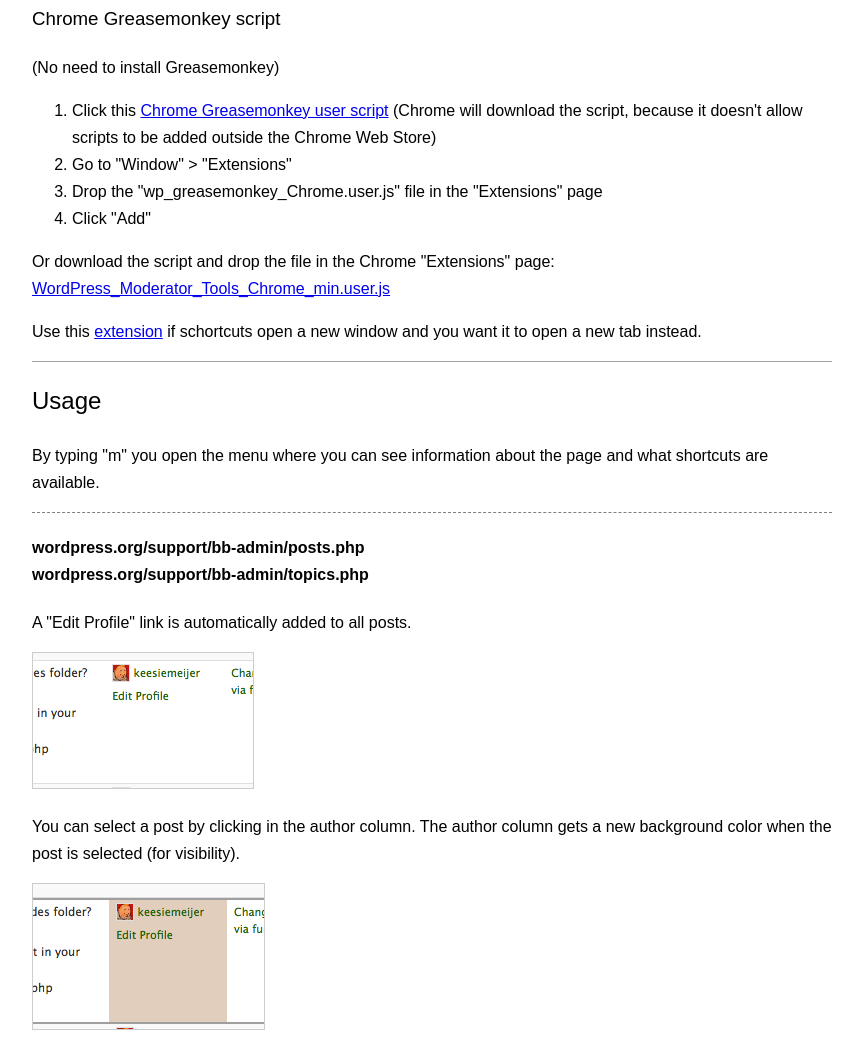
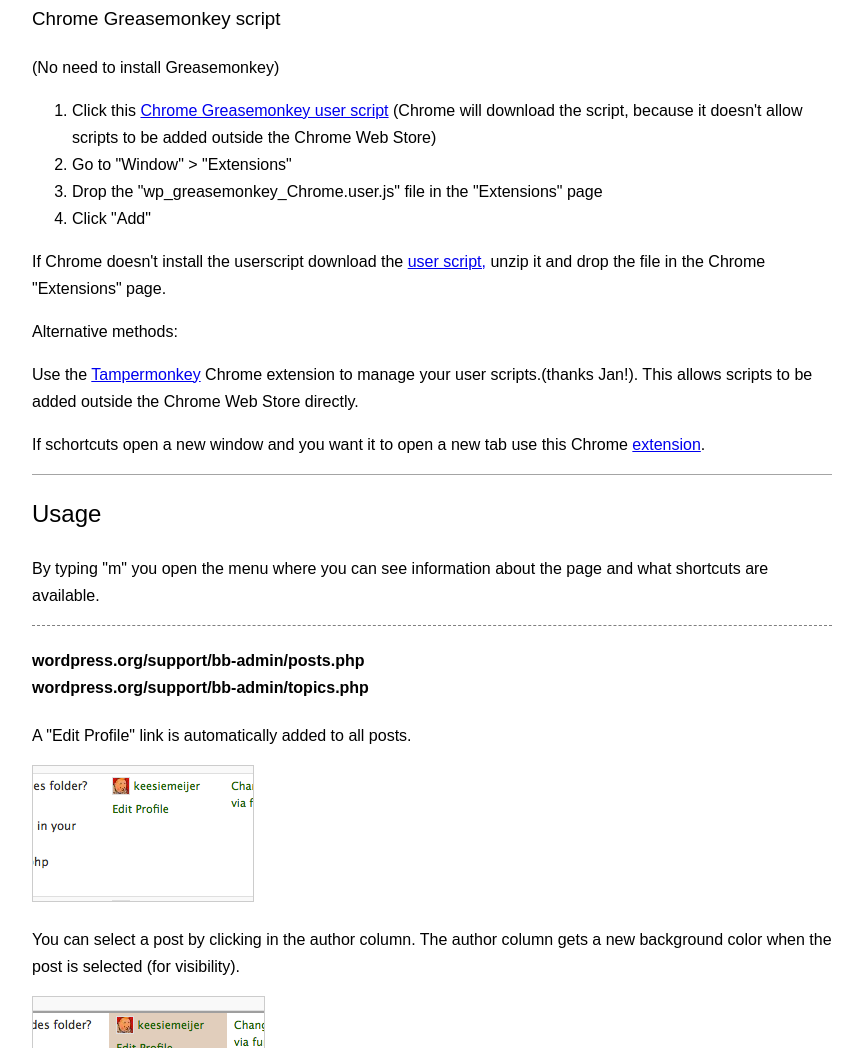
Before and after one commit to keesiemeijer/WordPress-moderator-tools, a plain HTML site: page index.html in a window 1280 px wide. Shown: the part 1584-2632 px from the top of the page, without its empty margins (208-1071 px from the left). Drawn offline with Linux system fonts and the light colour scheme.

Commit message:
chrome install instructions

```diff
--- a/index.html
+++ b/index.html
@@ -63,9 +63,11 @@
 	<li>Drop the "wp_greasemonkey_Chrome.user.js" file in the "Extensions" page</li>
 	<li>Click "Add"</li>
 </ol>
+<p>If Chrome doesn't install the userscript download the <a href="version-2/WordPress_Moderator_Tools_Chrome_min.user.js.zip">user script,</a> unzip it and drop the file in the Chrome "Extensions" page.</p>
 
-<p>Or download the script and drop the file in the Chrome "Extensions" page: <a href="version-2/WordPress_Moderator_Tools_Chrome_min.user.js.zip">WordPress_Moderator_Tools_Chrome_min.user.js</a></p>
-<p>Use this <a href="https://chrome.google.com/webstore/detail/one-window/papnlnnbddhckngcblfljaelgceffobn">extension</a> if schortcuts open a new window and you want it to open a new tab instead.</p>
+<p>Alternative methods:</p>
+	<p>Use the <a href="https://chrome.google.com/webstore/detail/tampermonkey/dhdgffkkebhmkfjojejmpbldmpobfkfo">Tampermonkey</a> Chrome extension to manage your user scripts.(thanks Jan!). This allows scripts to be added outside the Chrome Web Store directly.</p>
+<p>If schortcuts open a new window and you want it to open a new tab use this Chrome <a href="https://chrome.google.com/webstore/detail/one-window/papnlnnbddhckngcblfljaelgceffobn">extension</a>.</p>
 </article>
 <article>
 <h2 id="usage">Usage</h2>
```
